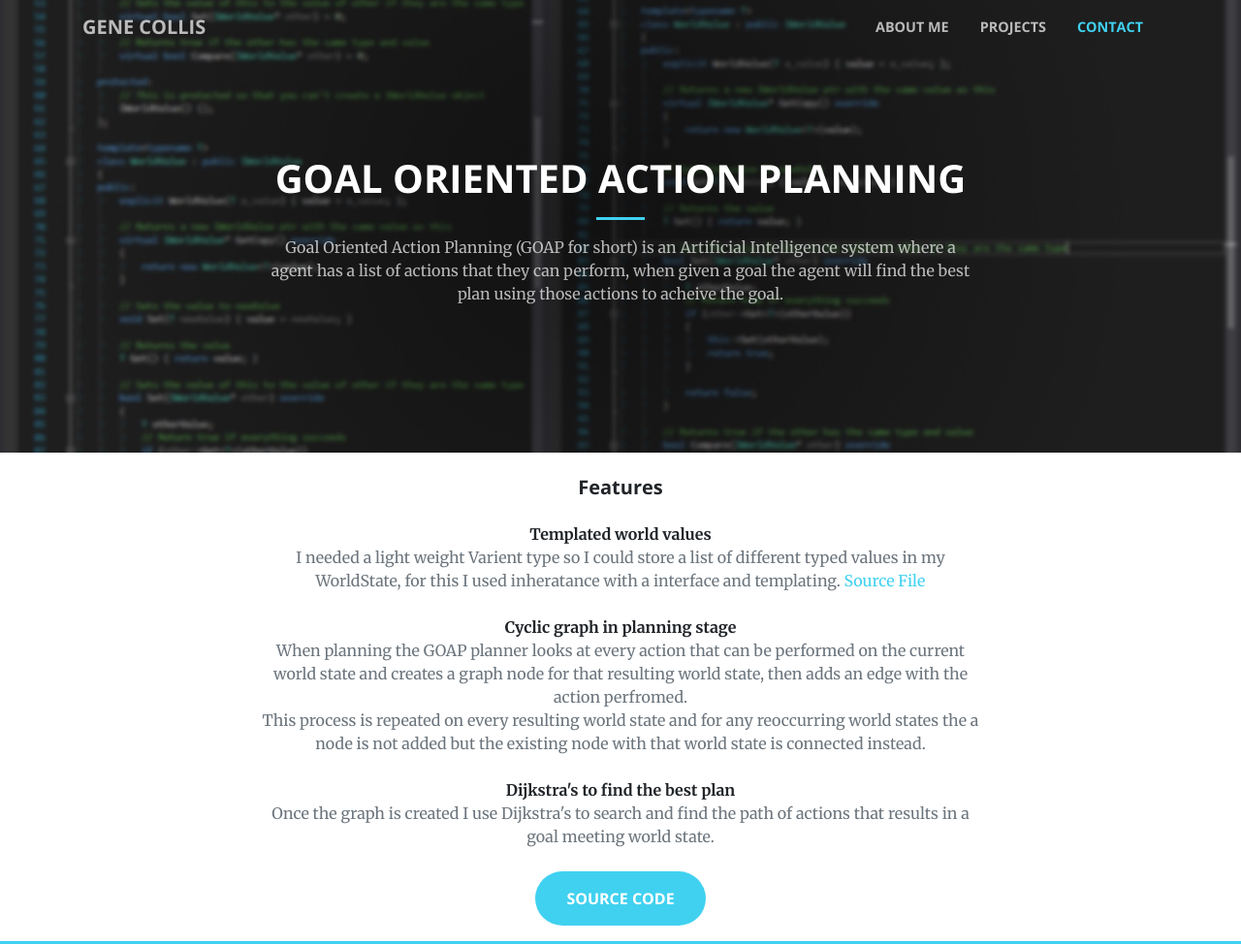
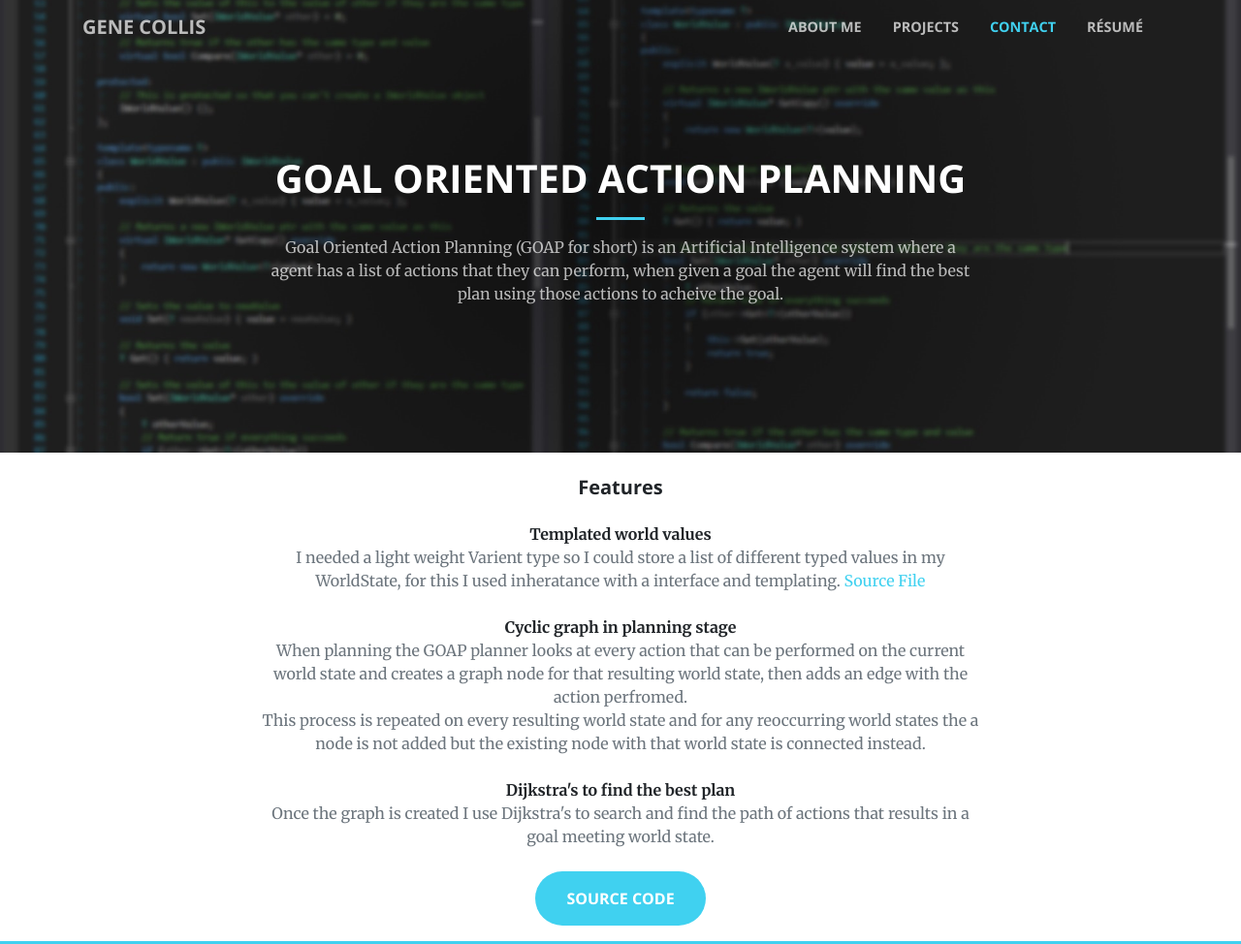
Before and after one commit to GeneDC/GeneDC.github.io, a plain HTML site: page goap.html in a window 1280 px wide. Shown: the top 974 px of the page at 97% size. Drawn offline with nearby package versions, Linux system fonts and the light colour scheme.

Commit message:
Updated the other pages to reflect the changes on the main page

```diff
--- a/goap.html
+++ b/goap.html
@@ -46,7 +46,9 @@
             <li class="nav-item">
               <a class="nav-link js-scroll-trigger" href="#contact">Contact</a>
             </li>
-          </ul>
+			<li class="nav-item">
+              <a class="nav-link js-scroll-trigger" href="Online_Resume_-_Gene_Collis.pdf">Résumé</a>
+            </li>          </ul>
         </div>
       </div>
     </nav>
@@ -117,7 +119,7 @@
 			</a>
           </div>
           <div class="col-lg-4 col-sm-6 text-center">
-		    <a href="#contact" title="Click to reveal e-mail" onclick="toggleBox()" target="_self">
+		    <a href="mailto:genecollis12@gmail" title="mailto:genecollis12@gmail" target="_self">
              <img src="img/icon/Envelope-W.png">
 			</a>
 			<div id="toggle-box"
```
Also changed, not shown: engine.html (+4 -1 lines), spectral-marfia-jam.html (+4 -1 lines).
